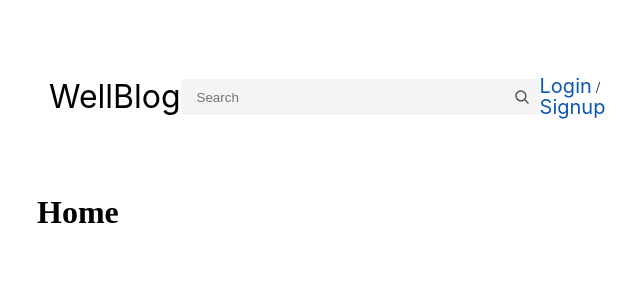
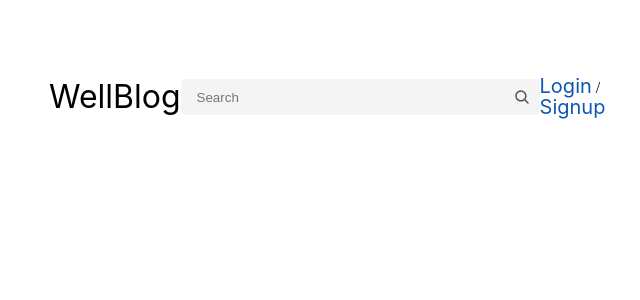
Before and after one commit to njm-wtag/Blog-app-react, a React (Vite) app: page / in a window 1280 px wide. Shown: the top 300 px of the page, without its empty margins (283-923 px from the left). Built offline with nearby package versions, Linux system fonts and the light colour scheme.

Commit message:
displayed blog list to home page

```diff
--- a/src/Pages/Home.jsx
+++ b/src/Pages/Home.jsx
@@ -1,7 +1,11 @@
+import { useSelector } from "react-redux";
+import BlogList from "../components/BlogList/BlogList";
+
 const Home = () => {
+  const { blogs } = useSelector((state) => state.blogs);
   return (
     <div>
-      <h1> Home </h1>
+      <BlogList blogs={blogs} />
     </div>
   );
 };
```
